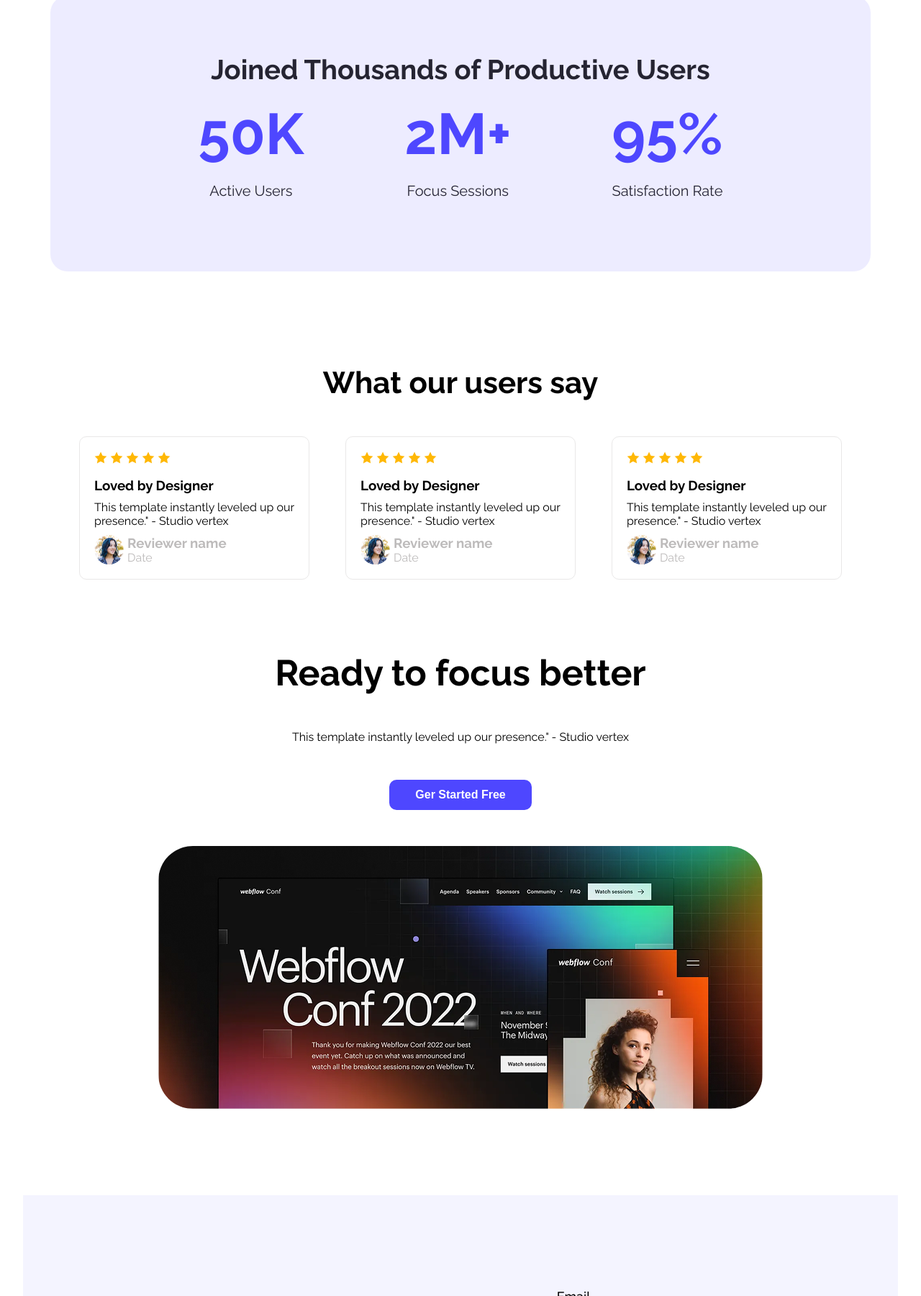
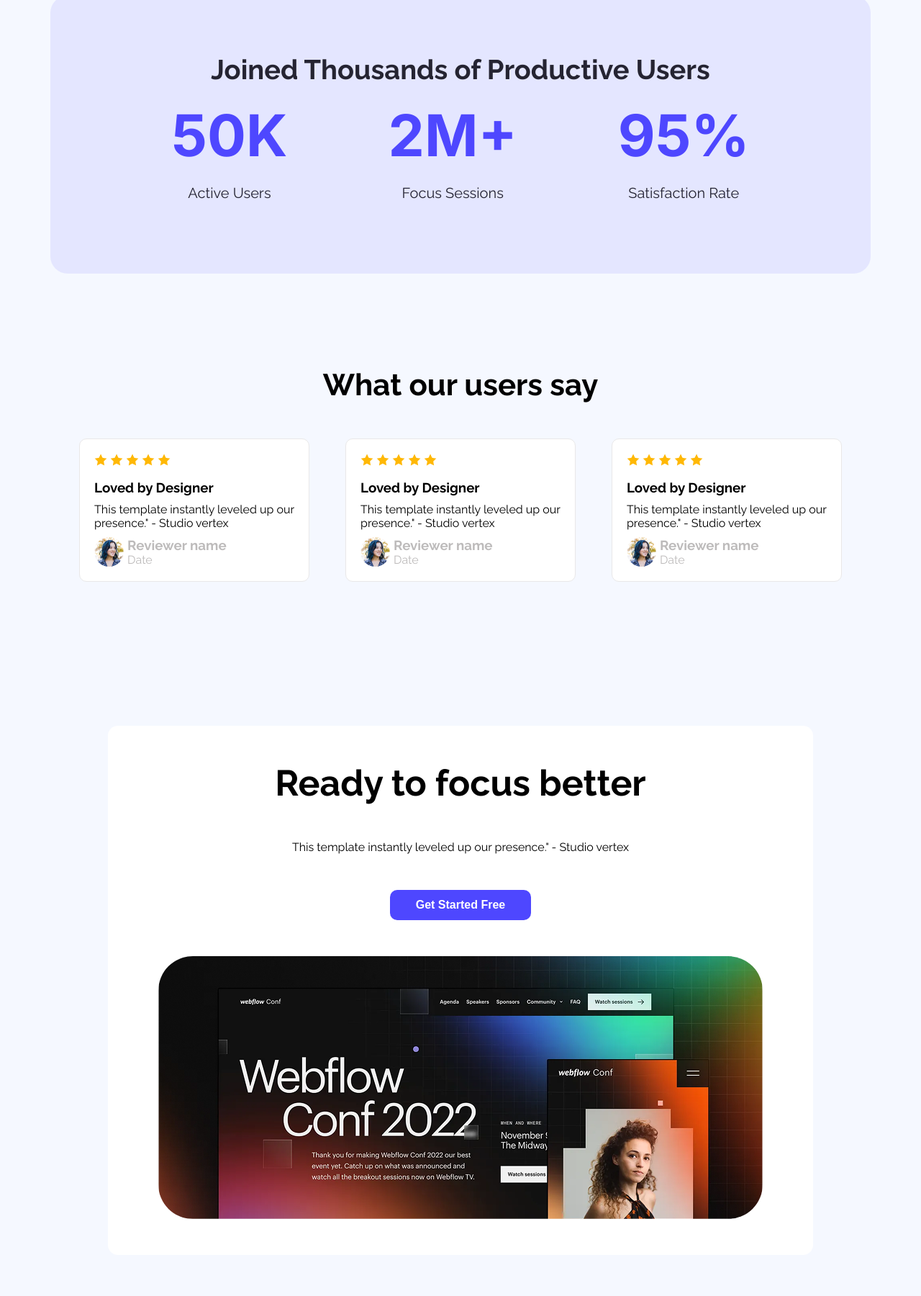
Before and after one commit to iffu01/portfolio-02, a plain HTML site: page index.html in a window 1280 px wide. Shown: the part 1000-2800 px from the top of the page at 72% size. Drawn offline with Linux system fonts and the light colour scheme.

Commit message:
added inter font and bg color etc

```diff
--- a/index.html
+++ b/index.html
@@ -4,22 +4,28 @@
     <meta charset="UTF-8" />
     <meta name="viewport" content="width=device-width, initial-scale=1.0" />
     <title>Document</title>
+
     <link rel="preconnect" href="https://fonts.googleapis.com" />
     <link rel="preconnect" href="https://fonts.gstatic.com" crossorigin />
     <link
       href="https://fonts.googleapis.com/css2?family=Raleway:ital,wght@0,100..900;1,100..900&display=swap"
       rel="stylesheet"
     />
-    <link rel="preconnect" href="https://fonts.googleapis.com">
-<link rel="preconnect" href="https://fonts.gstatic.com" crossorigin>
-<link href="https://fonts.googleapis.com/css2?family=Inter:ital,opsz,wght@0,14..32,100..900;1,14..32,100..900&display=swap" rel="stylesheet">
+    <link rel="preconnect" href="https://fonts.googleapis.com" />
+    <link rel="preconnect" href="https://fonts.gstatic.com" crossorigin />
+    <link
+      href="https://fonts.googleapis.com/css2?family=Inter:ital,opsz,wght@0,14..32,100..900;1,14..32,100..900&display=swap"
+      rel="stylesheet"
+    />
+
     <link rel="stylesheet" href="styles/ass.css" />
+  </head>
 
-  </head>
   <body class="raleway-normal">
     <header class="header bg-1">
       <nav>
-        <h3 class="nav-title">LOGO</h3>
+        <h3 class="nav-title inter-normal">LOGO</h3>
+
         <ul>
           <li>
             <a href="">
@@ -28,183 +34,231 @@
           </li>
         </ul>
       </nav>
+
       <div class="banner">
         <h2 class="banner-title">
-          Cool Dark Ul <br />
+          Cool Dark UI <br />
           Template For Webflow <br />
           Agencies!
         </h2>
+
         <button class="btn-primary">Stay Focused</button>
       </div>
     </header>
-  </body>
+
     <main>
       <section>
         <div class="action">
-        <div class="">
+          <div>
             <h3 class="heading-a">See It In Action</h3>
+
             <p class="p-1">
               Explore the live preview and imagine your <br />
               brand in this bold new look
             </p>
+
             <button class="btn-primary">Launch Live Preview</button>
           </div>
+
           <div>
             <img src="Assets/wc-mini.png" class="img-wc" alt="" />
           </div>
         </div>
       </section>
+
       <section class="joined-user">
         <h1 class="h-user">Joined Thousands of Productive Users</h1>
+
         <div class="user">
           <div>
-          <h3 class="users">50K</h3>
+            <h3 class="users inter-normal">50K</h3>
             <p class="users-p">Active Users</p>
           </div>
 
           <div>
-          <h3 class="users">2M+</h3>
+            <h3 class="users inter-normal">2M+</h3>
             <p class="users-p">Focus Sessions</p>
           </div>
+
           <div>
-          <h3 class="users">95%</h3>
+            <h3 class="users inter-normal">95%</h3>
             <p class="users-p">Satisfaction Rate</p>
           </div>
         </div>
       </section>
+
       <section class="our-user">
         <h3 class="our-users">What our users say</h3>
+
         <div class="user-say">
+          <!-- Card 1 -->
           <div class="bg-c">
-          <div style="margin-bottom: 15px;">
-            <img src="./Assets/icon-star.png" alt="">
-            <img src="./Assets/icon-star.png" alt="">
-            <img src="./Assets/icon-star.png" alt="">
-            <img src="./Assets/icon-star.png" alt="">
-            <img src="./Assets/icon-star.png" alt="">
+            <div style="margin-bottom: 15px">
+              <img src="./Assets/icon-star.png" alt="" />
+              <img src="./Assets/icon-star.png" alt="" />
+              <img src="./Assets/icon-star.png" alt="" />
+              <img src="./Assets/icon-star.png" alt="" />
+              <img src="./Assets/icon-star.png" alt="" />
             </div>
+
             <div>
-            <h3 style="margin-bottom: 10px;">Loved by Designer</h3>
-            <p style="margin-bottom: 10px;">
+              <h3 style="margin-bottom: 10px">Loved by Designer</h3>
+
+              <p style="margin-bottom: 10px">
                 This template instantly leveled up our <br />
                 presence." - Studio vertex
               </p>
             </div>
+
             <div class="img-av">
-            <img src="Assets/avatar.png" alt="" style="border-radius: 50%;  margin-right: 5px;"/>
+              <img
+                src="Assets/avatar.png"
+                alt=""
+                style="border-radius: 50%; margin-right: 5px"
+              />
+
               <div class="review">
-
-              <h3>Reviewer name</h3>
-              <p>Date</p>
-            </div>
-          </div>
-        </div>
-        <div class="bg-c">
-          <div style="margin-bottom: 15px;">
-            <img src="./Assets/icon-star.png" alt="">
-            <img src="./Assets/icon-star.png" alt="">
-            <img src="./Assets/icon-star.png" alt="">
-            <img src="./Assets/icon-star.png" alt="">
-            <img src="./Assets/icon-star.png" alt="">
-          </div>
-          <div>
-            <h3 style="margin-bottom: 10px;">Loved by Designer</h3>
-            <p style="margin-bottom: 10px;">
-              This template instantly leveled up our <br />
-              presence." - Studio vertex
-            </p>
-          </div>
-          <div class="img-av">
-            <img src="Assets/avatar.png" alt="" style="border-radius: 50%;  margin-right: 5px;"/>
-            <div class="review">
-
-              <h3>Reviewer name</h3>
-              <p>Date</p>
-            </div>
-          </div>
-        </div>
-        <div class="bg-c">
-          <div style="margin-bottom: 15px;">
-            <img src="./Assets/icon-star.png" alt="">
-            <img src="./Assets/icon-star.png" alt="">
-            <img src="./Assets/icon-star.png" alt="">
-            <img src="./Assets/icon-star.png" alt="">
-            <img src="./Assets/icon-star.png" alt="">
-          </div>
-          <div>
-            <h3 style="margin-bottom: 10px;">Loved by Designer</h3>
-            <p style="margin-bottom: 10px;">
-              This template instantly leveled up our <br />
-              presence." - Studio vertex
-            </p>
-          </div>
-          <div class="img-av">
-            <img src="Assets/avatar.png" alt="" style="border-radius: 50%;  margin-right: 5px;"/>
-            <div class="review">
-
                 <h3>Reviewer name</h3>
                 <p>Date</p>
               </div>
             </div>
           </div>
 
+          <!-- Card 2 -->
+          <div class="bg-c">
+            <div style="margin-bottom: 15px">
+              <img src="./Assets/icon-star.png" alt="" />
+              <img src="./Assets/icon-star.png" alt="" />
+              <img src="./Assets/icon-star.png" alt="" />
+              <img src="./Assets/icon-star.png" alt="" />
+              <img src="./Assets/icon-star.png" alt="" />
+            </div>
+
+            <div>
+              <h3 style="margin-bottom: 10px">Loved by Designer</h3>
+
+              <p style="margin-bottom: 10px">
+                This template instantly leveled up our <br />
+                presence." - Studio vertex
+              </p>
+            </div>
+
+            <div class="img-av">
+              <img
+                src="Assets/avatar.png"
+                alt=""
+                style="border-radius: 50%; margin-right: 5px"
+              />
+
+              <div class="review">
+                <h3>Reviewer name</h3>
+                <p>Date</p>
+              </div>
+            </div>
+          </div>
+
+          <!-- Card 3 -->
+          <div class="bg-c">
+            <div style="margin-bottom: 15px">
+              <img src="./Assets/icon-star.png" alt="" />
+              <img src="./Assets/icon-star.png" alt="" />
+              <img src="./Assets/icon-star.png" alt="" />
+              <img src="./Assets/icon-star.png" alt="" />
+              <img src="./Assets/icon-star.png" alt="" />
+            </div>
+
+            <div>
+              <h3 style="margin-bottom: 10px">Loved by Designer</h3>
+
+              <p style="margin-bottom: 10px">
+                This template instantly leveled up our <br />
+                presence." - Studio vertex
+              </p>
+            </div>
+
+            <div class="img-av">
+              <img
+                src="Assets/avatar.png"
+                alt=""
+                style="border-radius: 50%; margin-right: 5px"
+              />
+
+              <div class="review">
+                <h3>Reviewer name</h3>
+                <p>Date</p>
+              </div>
+            </div>
+          </div>
         </div>
       </section>
-    <section >
+
+      <section class="focus-section">
         <div class="ready">
           <h2 class="ready-better">Ready to focus better</h2>
-        <p>This template instantly leveled up our presence." - Studio vertex</p>
-        <button class="btn-primary">Ger Started Free</button>
 
-        <img src="Assets/wc-big.png" class="img-wc " alt="" />
+          <p>
+            This template instantly leveled up our presence." - Studio vertex
+          </p>
+
+          <button class="btn-primary">Get Started Free</button>
+
+          <img src="Assets/wc-big.png" class="img-wc" alt="" />
         </div>
-
-    </section>
-    <section>
-
       </section>
     </main>
+
     <footer>
       <div class="footer-top">
         <div class="our-user get">
           <div class="touch">
             <h3>Let's Get in Touch</h3>
           </div>
+
           <div>
             <div class="footer-column">
+              <form action="">
+                <h3 class="form inter-normal">Email</h3>
+                <input type="email" placeholder="example@email.com" />
 
-        <form action="">
-          <h3 class="form">Email</h3>
-          <input type="email" placeholder="example@email.com" />
-          <h3 class="form">Name</h3>
-            <input type="text" placeholder="full Name" />
-            <h3 class="form">Message</h3>
+                <h3 class="form inter-normal">Name</h3>
+                <input type="text" placeholder="Full Name" />
+
+                <h3 class="form inter-normal">Message</h3>
+
                 <textarea
-              name=""
-              id=""
                   cols="30"
                   rows="20"
-              placeholder="write your message...."
+                  placeholder="Write your message..."
                 ></textarea>
-            <input class="btn-primary" type="submit" style="width: 100%;" value="Get Touch" />
+
+                <input
+                  class="btn-primary"
+                  type="submit"
+                  style="width: 100%"
+                  value="Get Touch"
+                />
               </form>
             </div>
           </div>
         </div>
-
-    </div>
       </div>
 
       <div class="last-f">
-      <h3 class="logo">LOGO</h3>
-      <p>Ready to elevate your online presence? Contact us today to discuss <br>your project and discover how we can bring your vision to life</p>
+        <h3 class="logo inter-normal">LOGO</h3>
+
+        <p>
+          Ready to elevate your online presence? Contact us today to discuss
+          <br />
+          your project and discover how we can bring your vision to life.
+        </p>
+
         <div class="last">
           <a href="">Home</a>
           <a href="">About</a>
-        <a href="">How its works</a>
+          <a href="">How it works</a>
           <a href="">Services</a>
-
         </div>
       </div>
     </footer>
+  </body>
 </html>
--- a/styles/ass.css
+++ b/styles/ass.css
@@ -2,6 +2,9 @@
   margin: 0;
   padding: 0;
   box-sizing: border-box;
+}
+body {
+  background-color: #f5f8ff;
 }
 .raleway-normal {
   font-family: "Raleway", sans-serif;
@@ -126,11 +129,7 @@ nav ul li {
   color: #252432;
 }
 
-.footer-top {
-  background-color: rgba(78, 71, 255, 0.06);
-  width: 100%;
 
-}
 .our-users {
   font-weight: bold;
   font-size: 42px;
@@ -165,8 +164,6 @@ nav ul li {
   display: flex;
   align-items: center;
   justify-content: center;
-  margin-bottom: 50px;
-  padding-bottom: 50px;
   gap: 50px;
   flex-direction: column;
 }
@@ -177,6 +174,7 @@ nav ul li {
 .touch {
   font-weight: bold;
   font-size: 97px;
+  display: flex;
   align-items: center;
 }
 .get {
@@ -188,8 +186,7 @@ nav ul li {
   width: 100%;
 }
 footer input[type="text"],
-footer input[type="email"],
-footer {
+footer input[type="email"] {
   height: 64px;
   border-radius: 10px;
   background-color: white;
@@ -213,6 +210,7 @@ footer textarea {
   border: none;
   font-size: 20px;
   font-weight: 400;
+  font-family: "Inter", sans-serif;
 }
 .form {
   font-size: 18px;
@@ -223,9 +221,9 @@ footer textarea {
   justify-content: center;
   align-items: center;
   flex-direction: column;
-  margin-bottom: 50px;
-  padding-bottom: 50px;
   gap: 30px;
+  background-color: white;
+  padding: 100px 0  ;
 }
 .logo {
   font-weight: 900;
@@ -243,3 +241,10 @@ footer a {
   text-decoration: none;
   color: #bdbbbb;
 }
+.focus-section{
+  background: #fff;
+  margin: 150px;
+  padding: 50px;
+  border-radius: 14px;
+
+}
```
Lines whose indentation alone changed are shown as unchanged.
